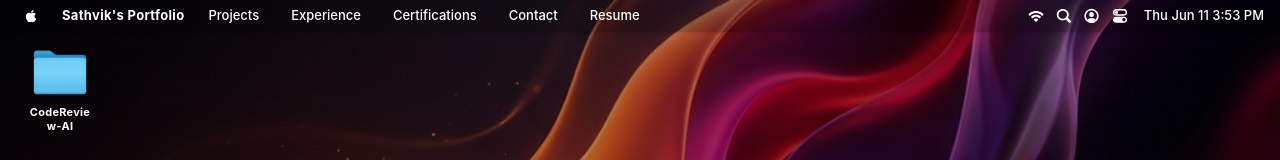
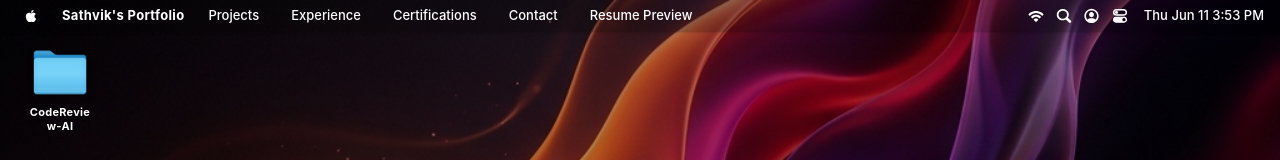
Before and after one commit to VURE-SATHVIK-22/My_Portfolio, a React (Vite) app: page / in a window 1280 px wide. Shown: the top 160 px of the page. Built offline with nearby package versions, Linux system fonts and the light colour scheme; a web font is replaced by a local one.

Commit message:
Resume updated

```diff
--- a/src/constants/index.js
+++ b/src/constants/index.js
@@ -3,7 +3,7 @@ const navLinks = [
   { id: 2, name: "Experience", type: "experience" },
   { id: 3, name: "Certifications", type: "certifications" },
   { id: 4, name: "Contact", type: "contact" },
-  { id: 5, name: "Resume", type: "resume" },
+  { id: 5, name: "Resume Preview", type: "resume" },
 ];
 
 const navIcons = [
--- a/src/windows/Resume.jsx
+++ b/src/windows/Resume.jsx
@@ -1,7 +1,7 @@
 import React, { useState, useEffect } from 'react'
 import WindowWrapper from '../hoc/WindowWrapper'
 import { WindowControls } from '../components';
-import { Download, AlertCircle, Loader } from 'lucide-react';
+import { AlertCircle, Loader } from 'lucide-react';
 import "react-pdf/dist/Page/AnnotationLayer.css";
 import "react-pdf/dist/Page/TextLayer.css";
 import { Document, Page, pdfjs } from 'react-pdf';
@@ -48,16 +48,7 @@ const Resume = () => {
         <div className="flex flex-col h-full w-full">
             <div id="window-header" className="flex-none">
                 <WindowControls target="resume" />
-                <h2>Resume.pdf</h2>
-
-                <a
-                    href="/files/SathvikResume.pdf"
-                    download
-                    className='cursor-pointer hover:bg-white/10 p-1.5 rounded transition-colors text-gray-300 hover:text-white'
-                    title="Download Resume"
-                >
-                    <Download className='icon w-4 h-4' />
-                </a>
+                <h2>Resume Preview</h2>
             </div>
 
             {/* Scrollable Container */}
@@ -68,13 +59,6 @@ const Resume = () => {
                     <div className="flex flex-col items-center justify-center text-gray-300 space-y-4 h-full">
                         <AlertCircle size={48} className="text-red-400" />
                         <p>Unable to render PDF preview.</p>
-                        <a
-                            href="/files/SathvikResume.pdf"
-                            download
-                            className="bg-blue-600 hover:bg-blue-500 text-white px-4 py-2 rounded text-sm font-medium transition-colors"
-                        >
-                            Download PDF Instead
-                        </a>
                     </div>
                 ) : (
                     <Document
```
